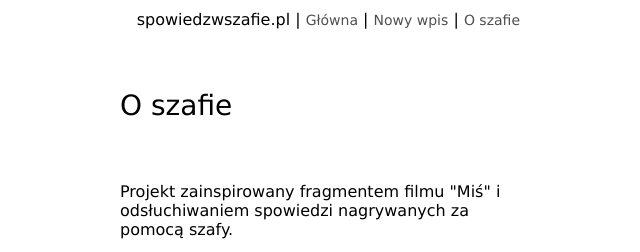
After one commit to tomkowz/anonymous-discussions, a Flask app: page /about in a window 1280 px wide. The commit adds this page. Shown: the top 252 px of the page, without its empty margins (320-960 px from the left). Run offline with Flask 2, Linux system fonts and the light colour scheme.

Commit message:
Add about page

```diff
--- a/api/front/common.py
+++ b/api/front/common.py
@@ -14,7 +14,7 @@ def main():
     for entry in entries:
         entry_view_models.append(EntryViewModel(entry))
 
-    return flask.render_template('show_entries.html', title=u'Główna', entries=entry_view_models)
+    return flask.render_template('show_entries.html', title=u'Szafa', entries=entry_view_models)
 
 @app.route('/add', methods=['GET'])
 def add():
@@ -24,7 +24,7 @@ def add():
 def add_post():
     content = flask.request.form['content']
     min_len = 10
-    max_len = 200
+    max_len = 150
 
     if len(content) < min_len:
         error = u'Wpis jest zbyt krótki (min. {} znaków).'.format(min_len)
@@ -38,3 +38,7 @@ def add_post():
             error = u'Nie udało się dodać wpisu. Spróbuj ponownie.'
 
     return flask.render_template('add.html', title=u'Nowy wpis', content=content, error=error)
+
+@app.route('/about', methods=['GET'])
+def about():
+    return flask.render_template('about.html', title=u'O szafie')
--- /dev/null
+++ b/api/templates/about.html
@@ -0,0 +1,12 @@
+{% extends 'master_layout.html' %}
+{% block body %}
+<p>
+  Projekt zainspirowany fragmentem filmu "Miś"
+  i odsłuchiwaniem spowiedzi nagrywanych za pomocą szafy.
+</p>
+
+<p>
+<iframe width="420" height="315" src="https://www.youtube.com/embed/fWlfG24Uix4" frameborder="0" allowfullscreen></iframe>
+</p>
+
+{% endblock %}
--- a/api/templates/master_layout.html
+++ b/api/templates/master_layout.html
@@ -6,8 +6,10 @@
 <body>
   <div class="page">
     <div class="nav-bar">
+    spowiedzwszafie.pl |
     <a href="{{ url_for('main') }}">Główna</a> |
-    <a href="{{ url_for('add') }}">Nowy wpis</a>
+    <a href="{{ url_for('add') }}">Nowy wpis</a> |
+    <a href="{{ url_for('about') }}"> O szafie</a>
     </div>
     <p class="page_title">{{ title }}</p>
     {% if error %}
```
